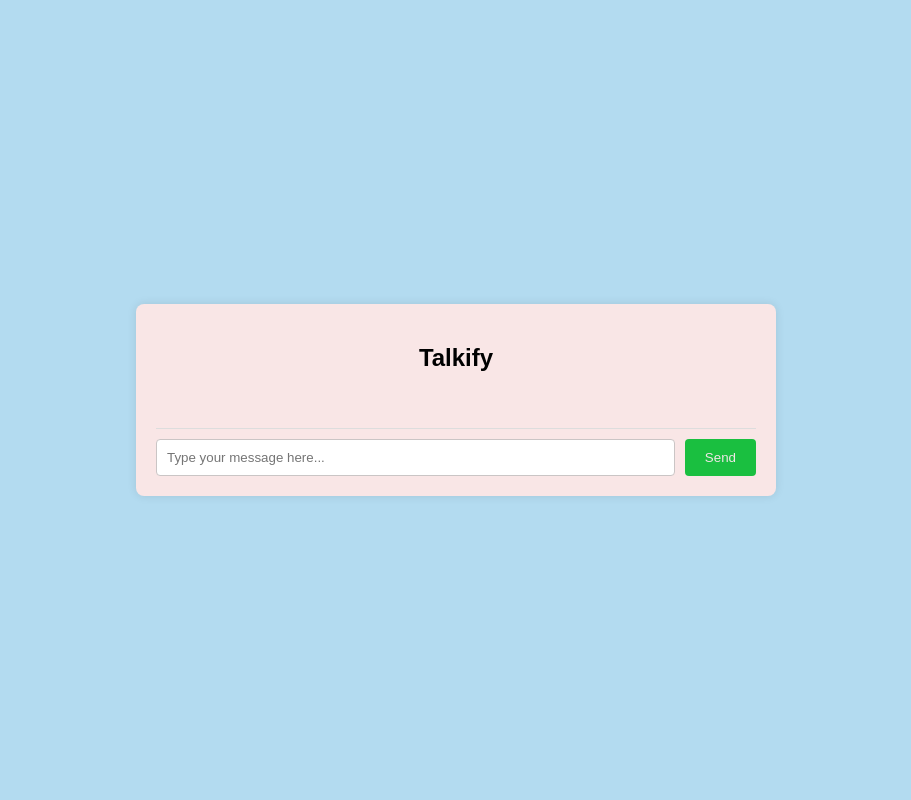
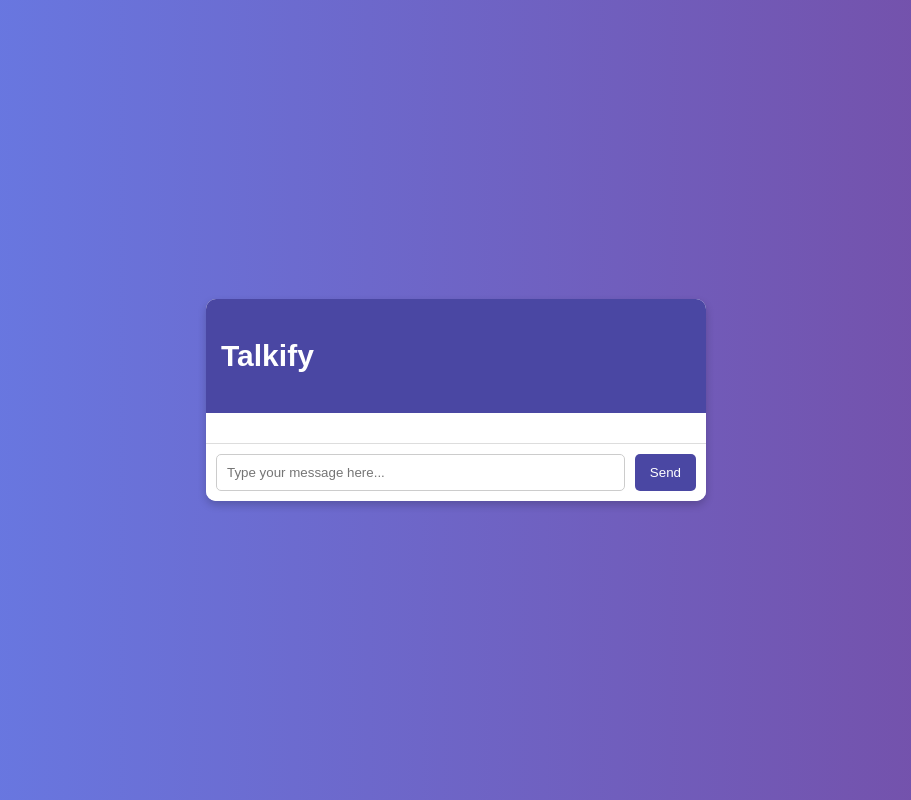
Before and after one commit to Itsrajeev123/ChatApp, a website: page index.html in a window 1280 px wide. Shown: the whole page, without its empty margins (184-1095 px from the left). Drawn offline with nearby package versions, Linux system fonts and the light colour scheme; no server answers.

Commit message:
Update styles.css

```diff
--- a/styles.css
+++ b/styles.css
@@ -1,6 +1,6 @@
-body {
+/* body {
     font-family: Arial, sans-serif;
-    background-color: #b3dbf0;
+    background: linear-gradient(to right, #667eea, #764ba2);
     display: flex;
     justify-content: center;
     align-items: center;
@@ -9,73 +9,186 @@ body {
 }
 
 .chat-container {
-    background: #f9e6e6;
-    padding: 20px;
-    border-radius: 8px;
-    box-shadow: 0 0 10px rgba(0, 0, 0, 0.1);
-    width: 100%;
-    max-width: 600px;
-    display: flex;
-    flex-direction: column;
+    width: 500px;
+    background: white;
+    border-radius: 10px;
+    box-shadow: 0 4px 8px rgba(0, 0, 0, 0.2);
+    overflow: hidden;
 }
 
 .chat-header {
+    background: #4a47a3;
+    color: white;
+    padding: 15px;
     text-align: center;
-    margin-bottom: 20px;
+    font-size: 20px;
+    font-weight: bold;
 }
 
 #messages {
-    list-style-type: none;
-    padding: 0;
+    list-style: none;
+    margin: 0;
+    padding: 15px;
     max-height: 300px;
-    overflow-y: scroll;
-    border-bottom: 1px solid #ddd;
-    margin-bottom: 10px;
-    flex-grow: 1;
+    overflow-y: auto;
 }
 
 #messages li {
     padding: 10px;
-    margin-bottom: 10px;
-    background-color: #f1f1f1;
-    border-radius: 4px;
+    margin-bottom: 5px;
+    border-radius: 5px;
+    background: #f1f1f1;
+    word-wrap: break-word;
 }
 
-.message {
-    display: flex;
-    align-items: center;
-}
-
-.message .username {
+.username {
     font-weight: bold;
-    margin-right: 10px;
+    color: #4a47a3;
 }
 
 form {
     display: flex;
+    padding: 10px;
+    background: #fff;
+    border-top: 1px solid #ddd;
 }
 
-form input[type="text"] {
+#input {
     flex: 1;
     padding: 10px;
-    border: 1px solid #cac5c5;
-    border-radius: 4px;
-    margin-right: 10px;
+    border: 1px solid #ccc;
+    border-radius: 5px;
+    outline: none;
 }
 
-form input[type="text"]:first-child {
-    margin-right: 10px;
+button {
+    background: #4a47a3;
+    color: white;
+    border: none;
+    padding: 10px 15px;
+    margin-left: 10px;
+    cursor: pointer;
+    border-radius: 5px;
+    transition: 0.3s;
 }
 
-form button {
-    padding: 10px 20px;
-    border: none;
-    background-color: #1abf40;
-    color: #f0e6e6;
-    border-radius: 4px;
-    cursor: pointer;
+button:hover {
+    background: #372d91;
+} */
+
+body {
+    font-family: Arial, sans-serif;
+    background: linear-gradient(to right, #667eea, #764ba2);
+    display: flex;
+    justify-content: center;
+    align-items: center;
+    height: 100vh;
+    margin: 0;
+    transition: background 0.3s ease-in-out;
 }
 
-form button:hover {
-    background-color: #66e281;
+.chat-container {
+    width: 500px;
+    background: white;
+    border-radius: 10px;
+    box-shadow: 0 4px 8px rgba(0, 0, 0, 0.2);
+    overflow: hidden;
+    transition: background 0.3s ease-in-out, color 0.3s ease-in-out;
 }
+
+.chat-header {
+    background: #4a47a3;
+    color: white;
+    padding: 15px;
+    text-align: center;
+    font-size: 20px;
+    font-weight: bold;
+    display: flex;
+    justify-content: space-between;
+    align-items: center;
+}
+
+#messages {
+    list-style: none;
+    margin: 0;
+    padding: 15px;
+    max-height: 300px;
+    overflow-y: auto;
+}
+
+#messages li {
+    padding: 10px;
+    margin-bottom: 5px;
+    border-radius: 5px;
+    background: #f1f1f1;
+    word-wrap: break-word;
+    transition: background 0.3s ease-in-out;
+}
+
+form {
+    display: flex;
+    padding: 10px;
+    background: #fff;
+    border-top: 1px solid #ddd;
+}
+
+#input {
+    flex: 1;
+    padding: 10px;
+    border: 1px solid #ccc;
+    border-radius: 5px;
+    outline: none;
+}
+
+button {
+    background: #4a47a3;
+    color: white;
+    border: none;
+    padding: 10px 15px;
+    margin-left: 10px;
+    cursor: pointer;
+    border-radius: 5px;
+    transition: 0.3s;
+}
+
+button:hover {
+    background: #372d91;
+}
+
+/* Dark Mode Styles */
+.dark-mode {
+    background: #222;
+    color: white;
+}
+
+.dark-mode .chat-container {
+    background: #333;
+    color: white;
+}
+
+.dark-mode .chat-header {
+    background: #1e1e1e;
+}
+
+.dark-mode #messages li {
+    background: #444;
+}
+
+.dark-mode form {
+    background: #222;
+    border-top: 1px solid #555;
+}
+
+.dark-mode #input {
+    background: #333;
+    color: white;
+    border: 1px solid #777;
+}
+
+.dark-mode button {
+    background: #555;
+}
+
+.dark-mode button:hover {
+    background: #777;
+}
```
